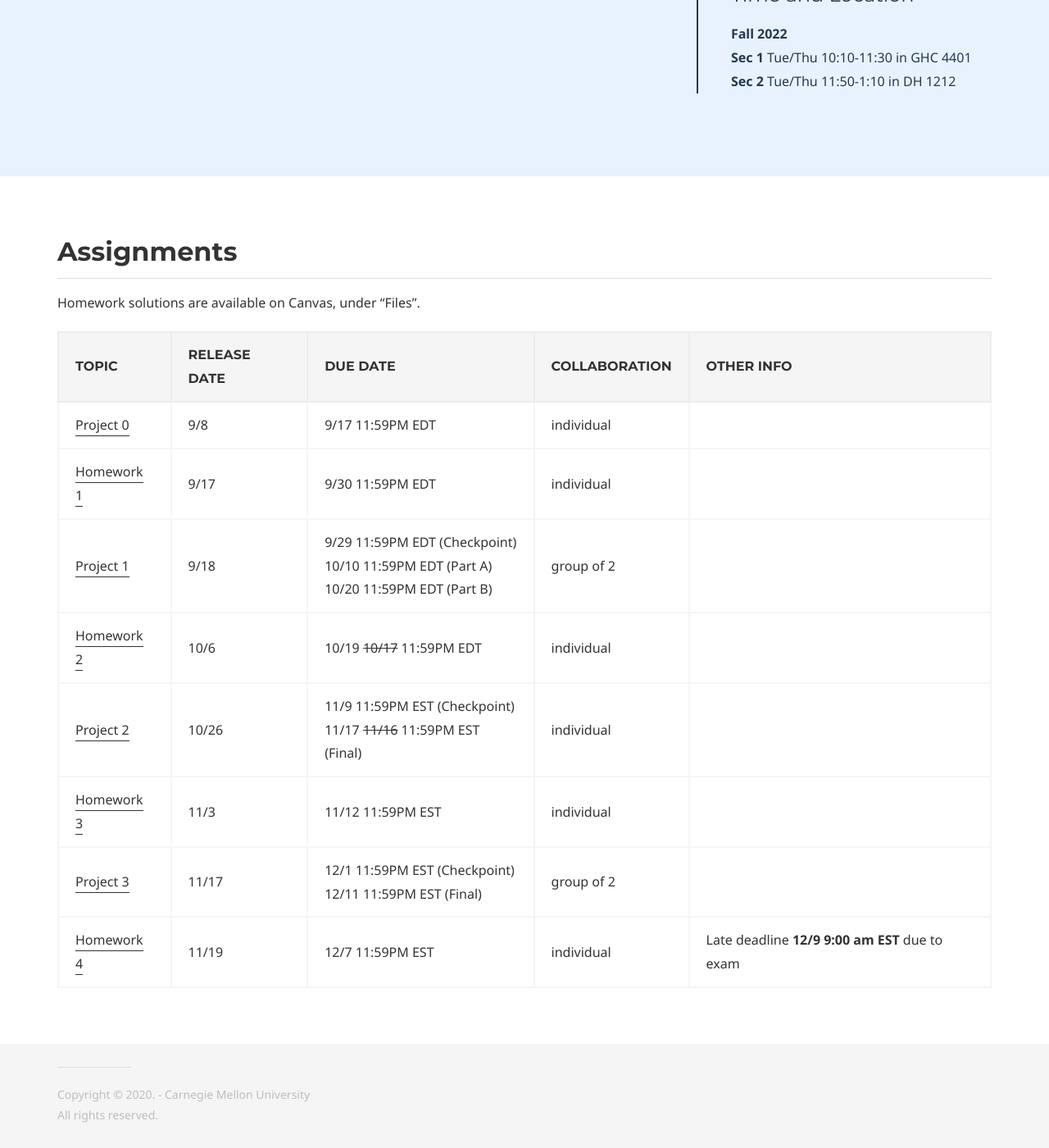
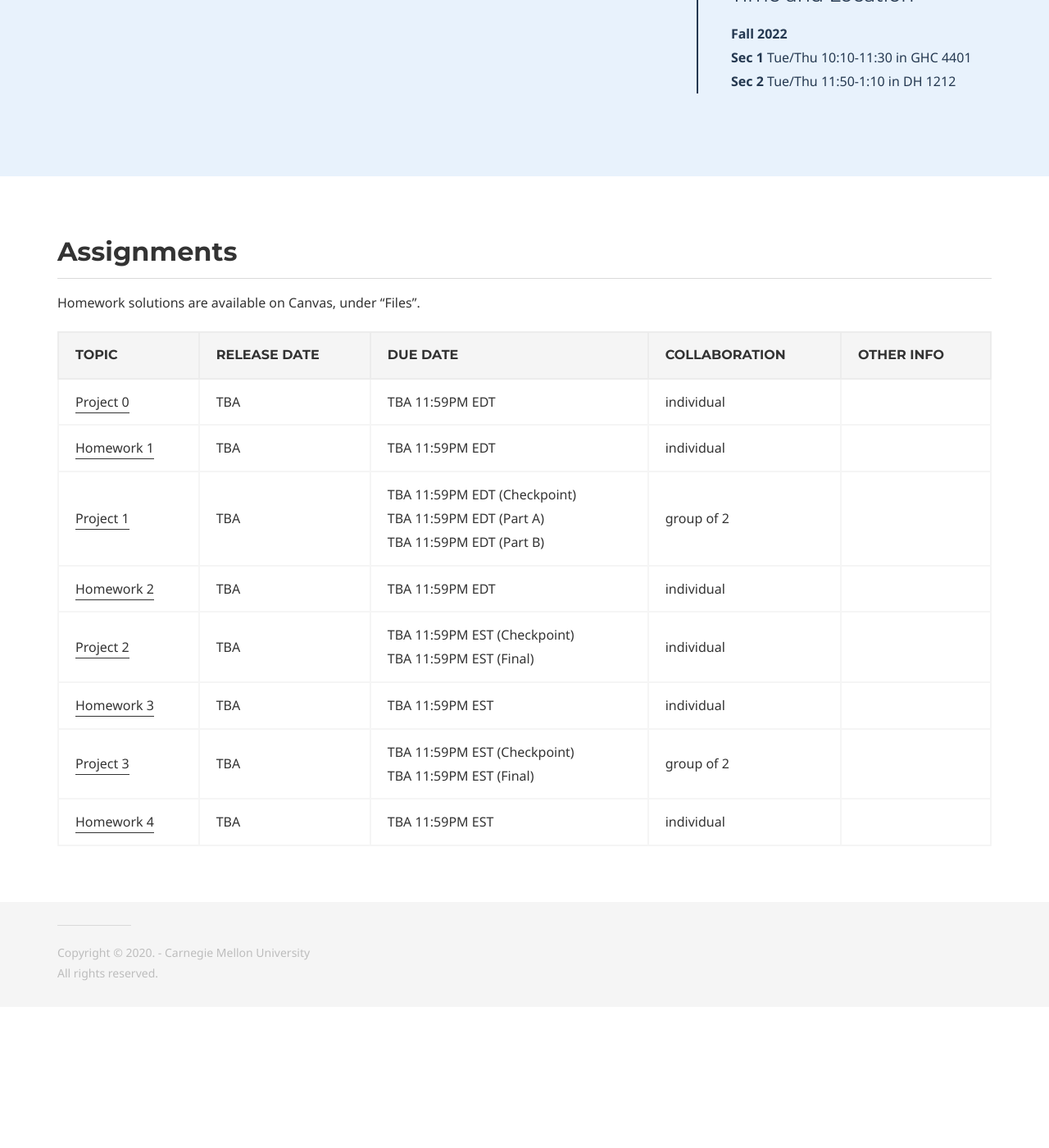
Before and after one commit to 15-440/website, a Jekyll site: the page built from assignments.md, in a window 1280 px wide and 1400 px high, scrolled down 666 px. Shown: the whole window at 82% size. Built offline with Jekyll 4.4.1, drawn with Linux system fonts in a browser that asks for light colours; after the commit the page ends 1894 px from its top, so only the background shows below that.

Commit message:
cleaned up assignments page

```diff
--- a/assignments.md
+++ b/assignments.md
@@ -15,11 +15,11 @@ Homework solutions are available on Canvas, under "Files".
 
 | Topic                                     | Release Date | Due Date          | Collaboration | Other Info |
 |-------------------------------------------|--------------|-------------------|---------------|------------|
-| [Project 0](https://github.com/15-440/P0) | 9/8          | 9/17 11:59PM EDT  | individual    |            |
-| [Homework 1](https://www.gradescope.com/courses/158485)  | 9/17         | 9/30 11:59PM EDT  | individual    |            |
-| [Project 1](https://github.com/15-440/p1) | 9/18 | 9/29 11:59PM EDT (Checkpoint) <br> 10/10 11:59PM EDT (Part A) <br> 10/20 11:59PM EDT (Part B)| group of 2  |     |
-| [Homework 2](https://www.gradescope.com/courses/158485) | 10/6         | 10/19 ~~10/17~~ 11:59PM EDT | individual    |            |
-| [Project 2](https://github.com/15-440/P2) | 10/26        | 11/9 11:59PM EST (Checkpoint) <br> 11/17 ~~11/16~~ 11:59PM EST (Final) | individual  |     |
-| [Homework 3](https://www.gradescope.com/courses/158485) | 11/3         | 11/12 11:59PM EST | individual    |            |
-| [Project 3](https://github.com/15-440/p3) | 11/17        | 12/1 11:59PM EST (Checkpoint) <br> 12/11 11:59PM EST (Final) | group of 2  |     |
-| [Homework 4](https://www.gradescope.com/courses/158485) | 11/19        | 12/7 11:59PM EST | individual    | Late deadline **12/9 9:00 am EST** due to exam           |
+| [Project 0]()                             | TBA          | TBA 11:59PM EDT  | individual     |            |
+| [Homework 1]()                            | TBA          | TBA 11:59PM EDT  | individual     |            |
+| [Project 1]()                             | TBA          | TBA 11:59PM EDT (Checkpoint) <br> TBA 11:59PM EDT (Part A) <br> TBA 11:59PM EDT (Part B)| group of 2  |     |
+| [Homework 2]()                            | TBA          | TBA 11:59PM EDT | individual      |            |
+| [Project 2]()                             | TBA          | TBA 11:59PM EST (Checkpoint) <br> TBA 11:59PM EST (Final) | individual  |     |
+| [Homework 3]()                            | TBA          | TBA 11:59PM EST | individual      |            |
+| [Project 3]()                             | TBA          | TBA 11:59PM EST (Checkpoint) <br> TBA 11:59PM EST (Final) | group of 2  |     |
+| [Homework 4]()                            | TBA          | TBA 11:59PM EST | individual      |            |
```
